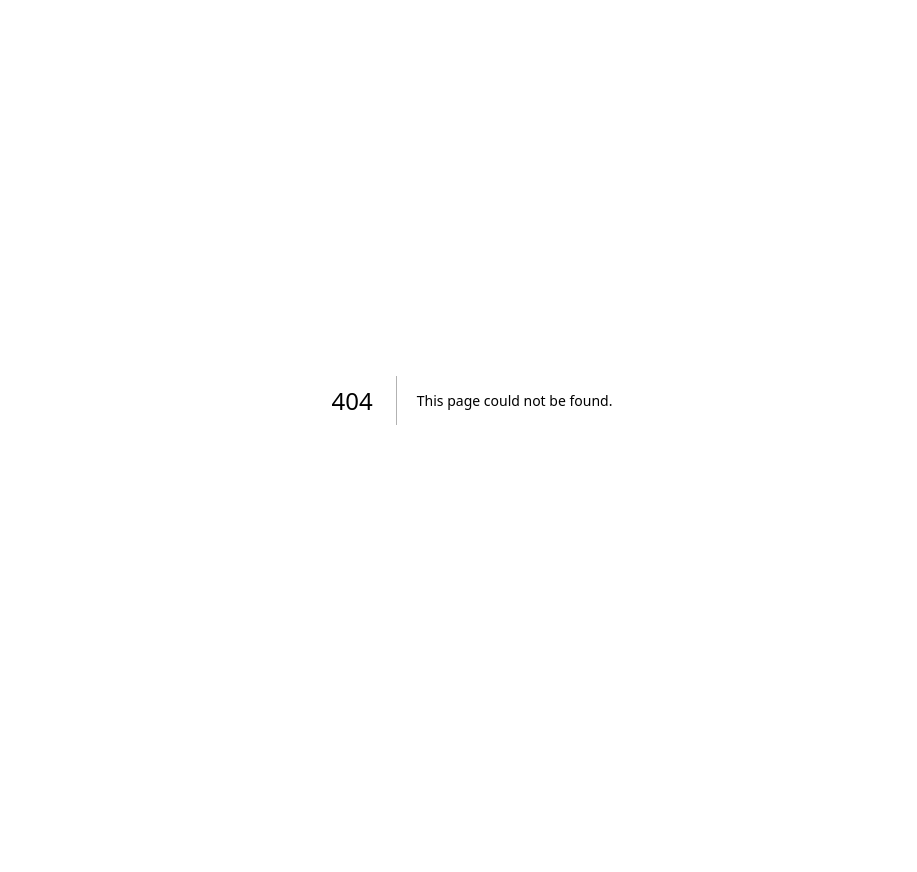
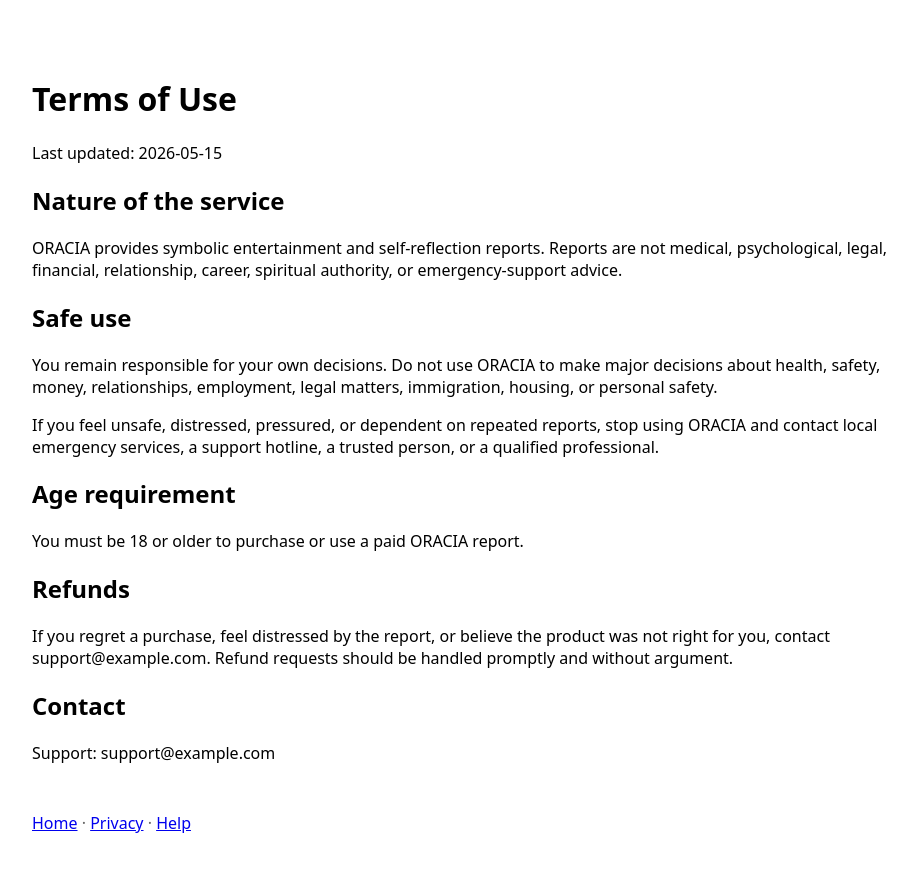
Before and after one commit to zaykamazuykama-wq/zaykamazuykama-wq-oracia-production-mvp, a Next.js app: page /terms in a window 1280 px wide. Before the commit this address had no page. Shown: the top 872 px of the page, without its empty margins (168-1085 px from the left). Before the commit the page ends 800 px from the top, so only its background shows below. Built offline with nearby package versions, Linux system fonts and the light colour scheme.

Commit message:
Add terms page with safe-use policy

```diff
--- /dev/null
+++ b/app/terms/page.tsx
@@ -0,0 +1,40 @@
+export default function TermsPage() {
+  return (
+    <main style={{ fontFamily: 'system-ui, sans-serif', padding: 48, maxWidth: 880, margin: '0 auto' }}>
+      <h1>Terms of Use</h1>
+      <p>Last updated: 2026-05-15</p>
+
+      <h2>Nature of the service</h2>
+      <p>
+        ORACIA provides symbolic entertainment and self-reflection reports. Reports are not medical,
+        psychological, legal, financial, relationship, career, spiritual authority, or emergency-support advice.
+      </p>
+
+      <h2>Safe use</h2>
+      <p>
+        You remain responsible for your own decisions. Do not use ORACIA to make major decisions about health,
+        safety, money, relationships, employment, legal matters, immigration, housing, or personal safety.
+      </p>
+      <p>
+        If you feel unsafe, distressed, pressured, or dependent on repeated reports, stop using ORACIA and contact
+        local emergency services, a support hotline, a trusted person, or a qualified professional.
+      </p>
+
+      <h2>Age requirement</h2>
+      <p>You must be 18 or older to purchase or use a paid ORACIA report.</p>
+
+      <h2>Refunds</h2>
+      <p>
+        If you regret a purchase, feel distressed by the report, or believe the product was not right for you,
+        contact support@example.com. Refund requests should be handled promptly and without argument.
+      </p>
+
+      <h2>Contact</h2>
+      <p>Support: support@example.com</p>
+
+      <footer style={{ marginTop: 48, color: '#666' }}>
+        <a href="/">Home</a> · <a href="/privacy">Privacy</a> · <a href="/help">Help</a>
+      </footer>
+    </main>
+  );
+}
```
